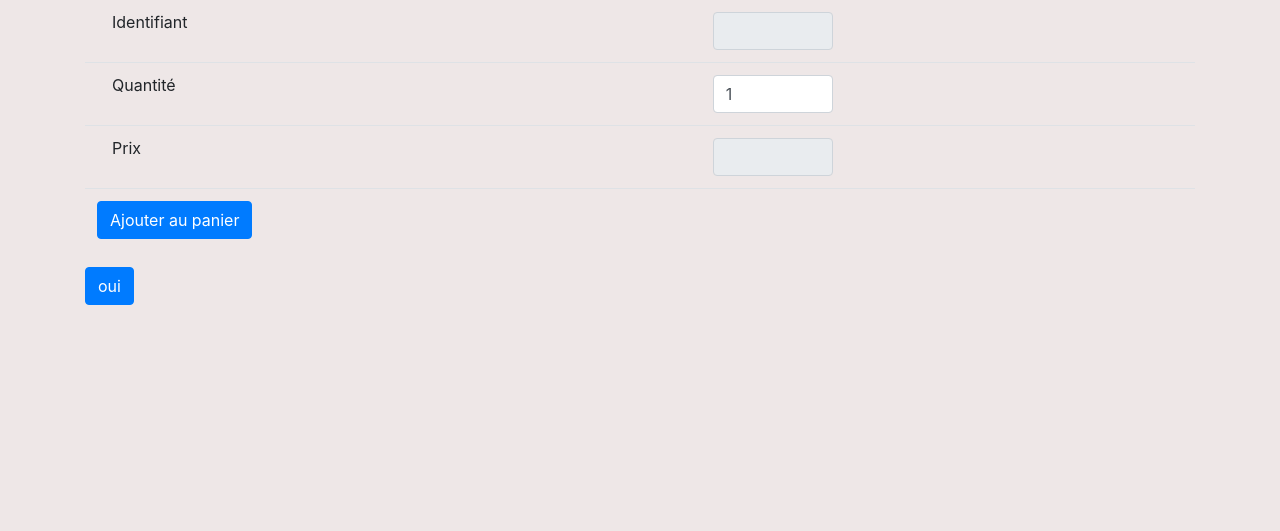
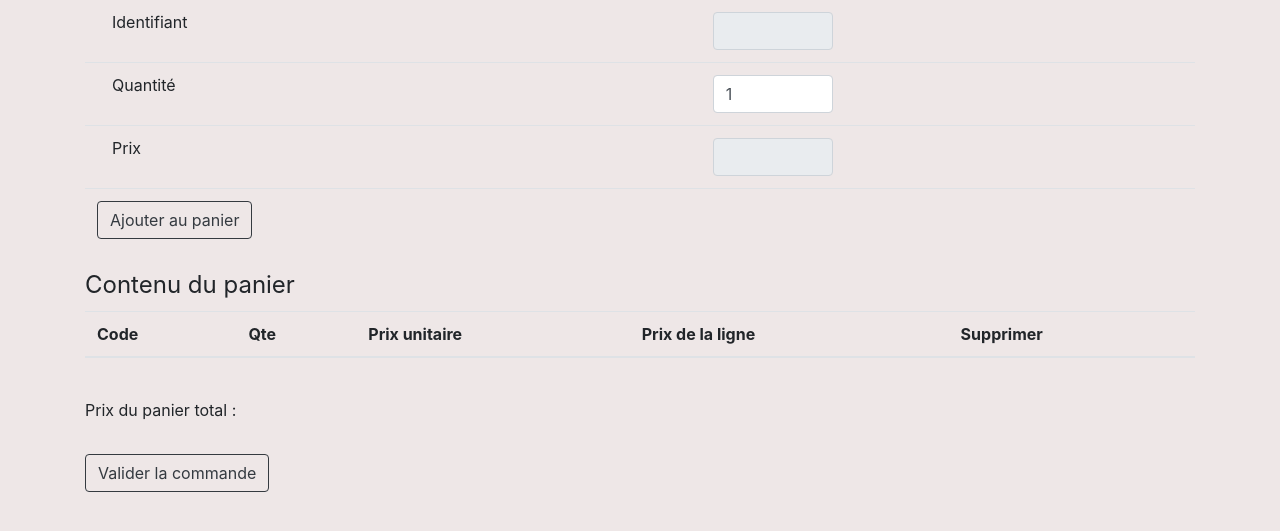
Before and after one commit to delasalle-sio-couillard-t/projet-bts, a PHP site: page /achat_smoothie.php in a window 1280 px wide. Shown: the part 143-674 px from the top of the page. Run offline with PHP 8.4, Linux system fonts and the light colour scheme; data that the repository does not hold is empty.

Commit message:
panier V1.2 + achat_smoothie V1.2

```diff
--- a/achat_smoothie.php
+++ b/achat_smoothie.php
@@ -55,7 +55,7 @@
                     var colonne4 = ligneTableau.insertCell(3);
                     colonne4.innerHTML += ligne.getPrixLigne();
                     var colonne5 = ligneTableau.insertCell(4);
-                    colonne5.innerHTML += "<button class=\"btn btn-primary\" type=\"submit\" onclick=\"supprimer(this.parentNode.parentNode.cells[0].innerHTML)\"><span class=\"glyphicon glyphicon-remove\"></span> Retirer</button>";
+                    colonne5.innerHTML += "<button class=\"btn btn-outline-dark\" type=\"submit\" onclick=\"supprimer(this.parentNode.parentNode.cells[0].innerHTML)\"><span class=\"glyphicon glyphicon-remove\"></span> Retirer</button>";
                 }
                 document.getElementById("prixTotal").innerHTML = monPanier.getPrixPanier();
                 document.getElementById("nbreLignes").innerHTML = longueur;
@@ -129,7 +129,7 @@
 							<label class="col-lg-3" >Quantité</label>
 						</td>
 						<td>
-							<input type = "number" id = "qte" style="width:120px" value="1" class="input-sm form-control" OnChange= "change()" ></input>
+							<input type = "number" min="1" id = "qte" style="width:120px" value="1" class="input-sm form-control" OnChange= "change()" ></input>
 						</td>
 					</tr>
 					<tr>
@@ -142,13 +142,30 @@
 					</tr>
 					<tr>
 						<td>
-							<button class="btn btn-primary" type="submit" onclick="ajouter()"><span class="glyphicon glyphicon-shopping-cart"></span> Ajouter au panier</button>
+							<button class="btn btn-outline-dark" type="submit" onclick="ajouter()"><span class="glyphicon glyphicon-shopping-cart"></span> Ajouter au panier</button>
 						</td>
 						<td>
 						</td>
 					</tr>
 				</table>
-				<button class="btn btn-primary" ><span class="glyphicon glyphicon-shopping-cart"></span> oui</button>
 		</section>
+
+		<section class="container">
+                <legend>Contenu du panier</legend>
+                <table id="tableau" class="table">
+                    <thead>
+                        <tr>
+                            <th>Code</th>
+                            <th>Qte</th>
+                            <th>Prix unitaire</th>
+                            <th>Prix de la ligne</th>
+                            <th>Supprimer</th>
+                        </tr>
+                    </thead>
+                </table>
+                <br><label>Prix du panier total</label> : <label id = "prixTotal"></label>
+                <label id = "nbreLignes" hidden>0</label><br><br>
+				<button class="btn btn-outline-dark" ><span class="glyphicon glyphicon-shopping-cart"></span> Valider la commande</button>
+        </section>
 	</body>';
 	?>
```
Also changed, not shown: panier.php (+0 -86 lines).
